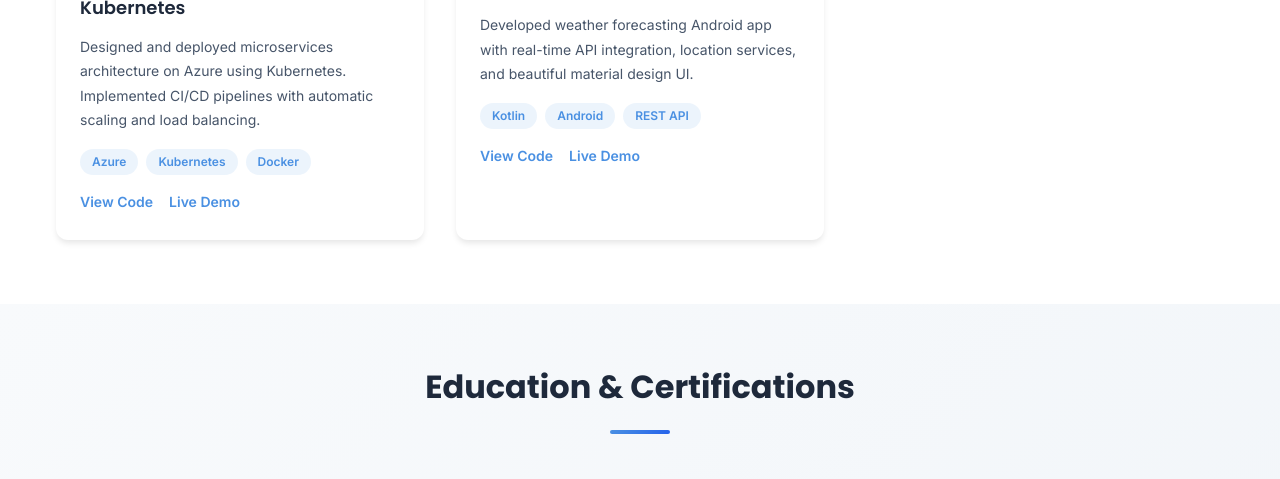
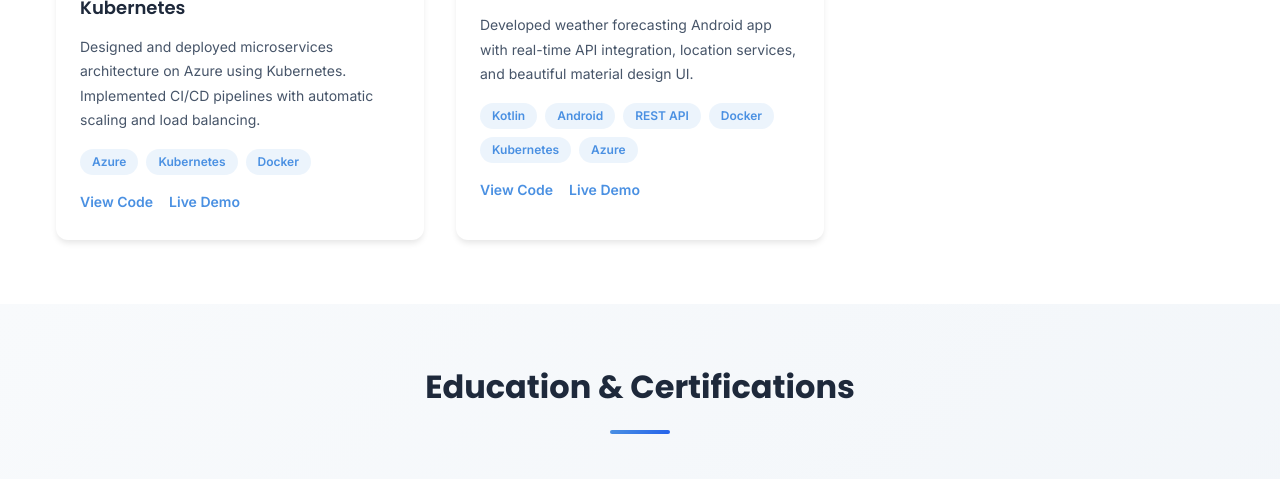
Before and after one commit to suryahicet2023/suryaprakash-portfolio-, a website built with Vite: page index.html in a window 1280 px wide. Shown: the part 3123-3602 px from the top of the page. Built offline with nearby package versions, Linux system fonts and the light colour scheme.

```diff
--- a/index.html
+++ b/index.html
@@ -476,6 +476,9 @@
                                 <span class="tech-tag">Kotlin</span>
                                 <span class="tech-tag">Android</span>
                                 <span class="tech-tag">REST API</span>
+                                <span class="tech-tag">Docker</span>
+                                <span class="tech-tag">Kubernetes</span>
+                                <span class="tech-tag">Azure</span>
                             </div>
                             <div class="project-links">
                                 <a href="https://github.com" class="project-link" target="_blank" rel="noopener noreferrer">View Code</a>
```
